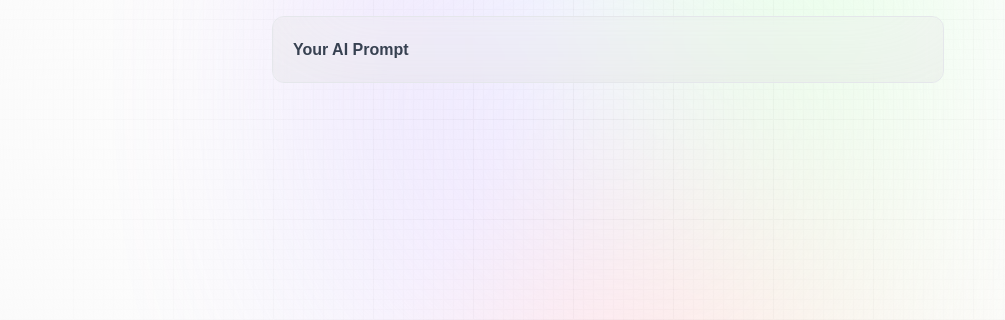
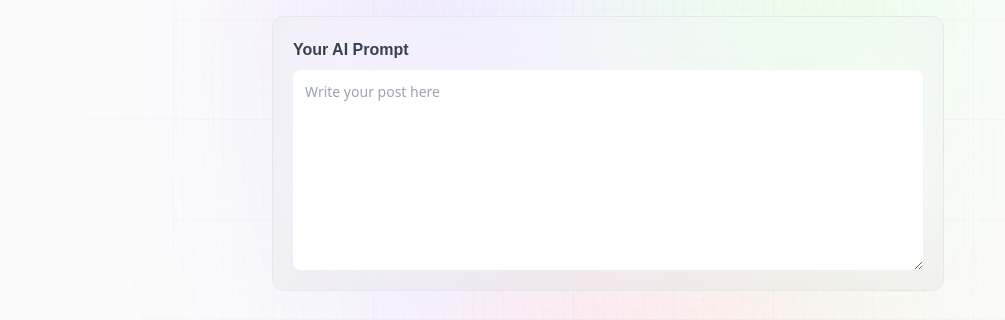
Before and after one commit to mbozkayaGitHub/Next.js_Start_project_Share_Prompt, a Next.js app: page /create-prompt in a window 1280 px wide. Shown: the part 286-606 px from the top of the page, without its empty margins (32-1037 px from the left). Built offline with nearby package versions, Linux system fonts and the light colour scheme; no server answers.

Commit message:
textAreaforPost

```diff
--- a/components/Form.jsx
+++ b/components/Form.jsx
@@ -22,6 +22,13 @@ const Form = ({ type, post, setPost, submitting, handleSubmit }) => {
           <span className='font-satoshi font-semibold text-base text-gray-700'>
             Your AI Prompt
           </span>
+          <textarea
+            value={post.prompt}
+            onChange={(e) => setPost({ ...post, prompt: e.target.value })}
+            placeholder='Write your post here'
+            required
+            className='form_textarea '
+          />
           </label>
           </form>
 
```
